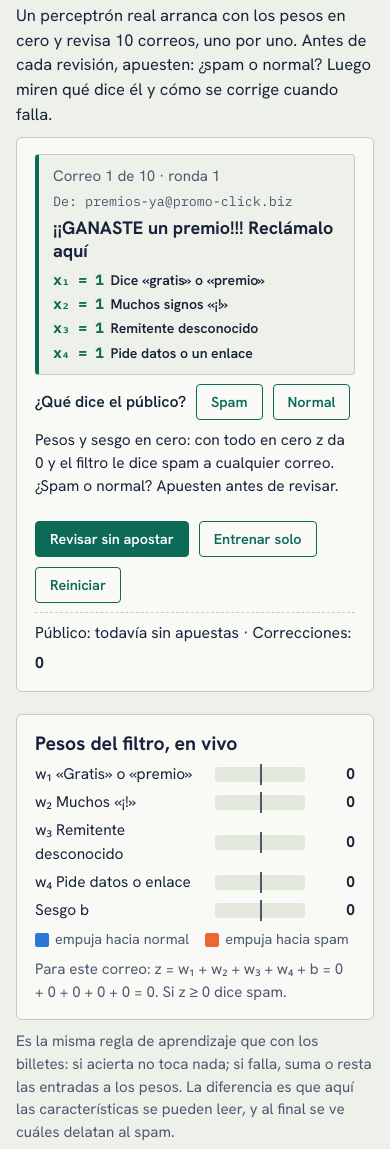
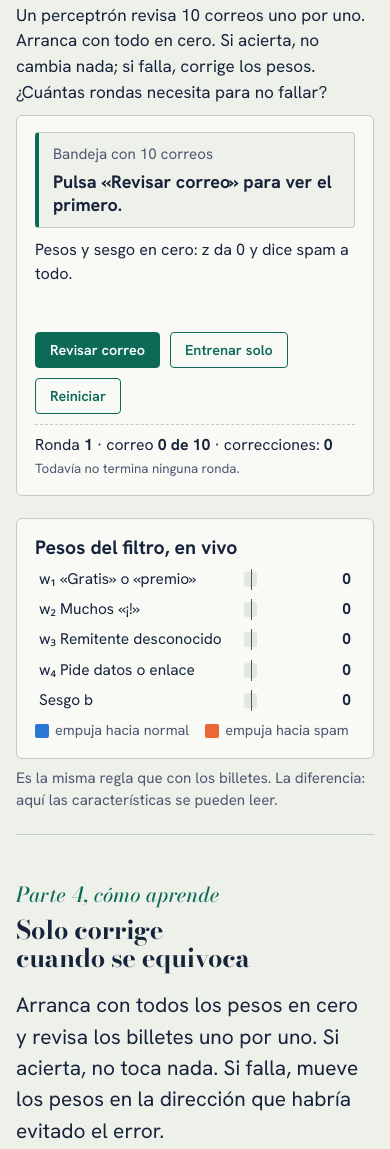
Before and after one commit to seeord11-algoty/lab, a plain HTML site: page index.html in a window 390 px wide. Shown: the part 10408-11557 px from the top of the page. Drawn offline with nearby package versions, Linux system fonts and the light colour scheme.

Commit message:
Simplificar la lámina 10 del filtro de correos
Un solo botón «Revisar correo» que muestra el correo, la cuenta con los
pesos de antes, si acertó y qué corrige; pesos que cambian resaltados con
antes → después; progreso por ronda; «Entrenar solo» en unos 10 s con
pausa; y resumen final armado con el estado real del modelo. Se quitan las
apuestas del público.

Co-Authored-By: Claude Opus 5.5 <noreply@anthropic.com>

```diff
--- a/index.html
+++ b/index.html
@@ -165,6 +165,13 @@ table.apretada th,table.apretada td{padding:4px 10px}
 .rasgos li.si b{color:var(--grabado);font-weight:700}
 .marcador{display:flex;flex-wrap:wrap;gap:6px 18px;font-size:.88em;border-top:1px dashed var(--linea);padding-top:8px}
 .aporte.apagado{opacity:.42}
+.aporte.peso{border-radius:4px;padding:2px 4px;transition:background .4s ease,box-shadow .4s ease}
+.aporte.peso.cambiado{background:color-mix(in srgb,var(--falso) 20%,transparent);box-shadow:0 0 0 2px var(--falso)}
+.co-cuenta{display:flex;flex-direction:column;gap:4px;font-size:.9em}
+.co-cuenta .cuenta{font-family:var(--f-codigo);font-size:.92em}
+.resumen{border:2px solid var(--grabado);border-radius:6px;background:color-mix(in srgb,var(--grabado) 10%,var(--lamina));padding:7px 14px;display:flex;flex-direction:column;gap:2px;font-size:.84em;line-height:1.4}
+.resumen[hidden]{display:none}
+.resumen .regla-txt{font-family:var(--f-codigo);font-size:.86em;font-weight:500;white-space:nowrap}
 .aporte .pista i{transition:width .35s ease,left .35s ease}
 
 /* quiz */
@@ -541,31 +548,29 @@ body:not(.expo) #b-rotulo{flex:1}
 <section class="lamina" data-parte="aprende">
   <header class="cabeza"><span class="num">Parte 4, cómo aprende</span><h2>Entrena tú un filtro de correos</h2></header>
   <div class="cuerpo" style="gap:10px">
-    <p style="font-size:.92em">Un perceptrón real arranca con los pesos en cero y revisa 10 correos, uno por uno. Antes de cada revisión, apuesten: ¿spam o normal? Luego miren qué dice él y cómo se corrige cuando falla.</p>
+    <p style="font-size:.95em">Un perceptrón revisa 10 correos uno por uno. Arranca con todo en cero. Si acierta, no cambia nada; si falla, corrige los pesos. ¿Cuántas rondas necesita para no fallar?</p>
     <div class="dos" style="gap:22px">
-      <div class="panel" style="gap:9px">
-        <div class="correo" id="co-carta" aria-live="polite"></div>
-        <div class="fila" role="group" aria-label="Apuesta del público">
-          <span style="font-weight:600;font-size:.88em">¿Qué dice el público?</span>
-          <button class="btn sec" type="button" data-apuesta="1">Spam</button>
-          <button class="btn sec" type="button" data-apuesta="0">Normal</button>
-        </div>
-        <p id="co-msg" aria-live="polite" style="font-size:.86em;min-height:5.4em"></p>
+      <div class="panel" style="gap:10px">
+        <div class="correo" id="co-carta"></div>
+        <div class="co-cuenta" id="co-msg" aria-live="polite" style="min-height:5.2em"></div>
         <div class="fila">
-          <button class="btn" id="co-sig" type="button">Siguiente correo</button>
+          <button class="btn" id="co-sig" type="button">Revisar correo</button>
           <button class="btn sec" id="co-auto" type="button">Entrenar solo</button>
           <button class="btn sec" id="co-reset" type="button">Reiniciar</button>
         </div>
-        <p class="marcador" id="co-marcador" aria-live="polite"></p>
-      </div>
-      <div class="pila" style="gap:10px">
-        <div class="panel" style="gap:7px">
+        <div class="marcador" style="flex-direction:column;gap:2px">
+          <span id="co-progreso" aria-live="polite"></span>
+          <span class="nota" id="co-rondas"></span>
+        </div>
+      </div>
+      <div class="pila" style="gap:8px">
+        <div class="panel" style="gap:6px">
           <h3>Pesos del filtro, en vivo</h3>
-          <div id="co-pesos" class="pila" style="gap:5px"></div>
+          <div id="co-pesos" class="pila" style="gap:3px"></div>
           <div class="leyenda"><span><svg viewBox="0 0 14 14"><rect width="14" height="14" rx="2" class="m-aut"/></svg>empuja hacia normal</span><span><svg viewBox="0 0 14 14"><rect width="14" height="14" rx="2" class="m-fal"/></svg>empuja hacia spam</span></div>
-          <p class="nota" id="co-z"></p>
-        </div>
-        <p class="nota f">Es la misma regla de aprendizaje que con los billetes: si acierta no toca nada; si falla, suma o resta las entradas a los pesos. La diferencia es que aquí las características se pueden leer, y al final se ve cuáles delatan al spam.</p>
+        </div>
+        <div class="resumen" id="co-resumen" aria-live="polite" hidden></div>
+        <p class="nota f">Es la misma regla que con los billetes. La diferencia: aquí las características se pueden leer.</p>
       </div>
     </div>
   </div>
@@ -1250,10 +1255,12 @@ mostrarBillete(TEST[1]);
   reset();
 })();
 
-/* ============ APRENDE: filtro de correos que entrena el público ============ */
+/* ============ APRENDE: filtro de correos ============ */
 (function () {
   const RASGOS = ["Dice «gratis» o «premio»", "Muchos signos «¡!»", "Remitente desconocido", "Pide datos o un enlace"];
   const CORTO = ["«Gratis» o «premio»", "Muchos «¡!»", "Remitente desconocido", "Pide datos o enlace"];
+  const EN_REGLA = ["gratis", "¡!", "remitente", "datos"];
+  const DELATA = ["«gratis» o «premio»", "muchos ¡!", "remitente desconocido", "pedir datos o un enlace"];
   const TIPO = ["normal", "spam"], SUB = ["₁", "₂", "₃", "₄"];
   /* correos inventados; y = 1 es spam */
   const CORREOS = [
@@ -1268,82 +1275,91 @@ mostrarBillete(TEST[1]);
     { de: "ganador2026@sorteos-mundiales.net", asunto: "¡¡Premio garantizado para ti!!", x: [1, 1, 1, 0], y: 1 },
     { de: "practicante.nuevo@correo.com", asunto: "Hola, soy el nuevo practicante del área", x: [0, 0, 1, 0], y: 0 }
   ];
-  const TOPE = 4;
-  $("#co-pesos").innerHTML = CORTO.map((r, j) => `<div class="aporte peso" id="cp-${j}" style="grid-template-columns:11em minmax(0,1fr) 2.6em"><span>w${SUB[j]} ${r}</span><div class="pista"><i></i></div><span class="dato" style="text-align:right"></span></div>`).join("")
-    + `<div class="aporte peso" id="cp-b" style="grid-template-columns:11em minmax(0,1fr) 2.6em"><span>Sesgo b</span><div class="pista"><i></i></div><span class="dato" style="text-align:right"></span></div>`;
-  function barra(fila, v) {
-    const el = $("i", fila), a = Math.min(Math.abs(v), TOPE) / TOPE * 50;
+  const TOPE = 4, N = CORREOS.length;
+  const fila = (id, nombre) => `<div class="aporte peso" id="${id}" style="grid-template-columns:12.6em minmax(0,1fr) 5.4em"><span style="white-space:nowrap">${nombre}</span><div class="pista"><i></i></div><span class="dato" style="text-align:right;white-space:nowrap"></span></div>`;
+  $("#co-pesos").innerHTML = CORTO.map((r, j) => fila("cp-" + j, `w${SUB[j]} ${r}`)).join("") + fila("cp-b", "Sesgo b");
+  const lista = a => a.length > 1 ? a.slice(0, -1).join(", ") + " y " + a[a.length - 1] : a[0];
+  /* suma con signos legibles: «1 + 2 − 3» */
+  const suma = vs => vs.map((v, k) => k === 0 ? signo(v, 0) : (v < 0 ? "− " : "+ ") + fmt(Math.abs(v), 0)).join(" ");
+  function barra(f, antes, v) {
+    const el = $("i", f), a = Math.min(Math.abs(v), TOPE) / TOPE * 50;
     el.style.width = a + "%"; el.style.left = (v < 0 ? 50 - a : 50) + "%";
     el.style.background = v < 0 ? "var(--autentico)" : "var(--falso)";
-    $(".dato", fila).textContent = signo(v, 0);
-  }
-  let s, timer = null;
-  const zDe = c => zLineal(c.x, s.w, s.b);
-  function pintarPesos() {
-    const c = CORREOS[s.i];
-    s.w.forEach((v, j) => { const f = $("#cp-" + j); barra(f, v); f.classList.toggle("apagado", !c.x[j]); });
-    barra($("#cp-b"), s.b);
+    $(".dato", f).textContent = antes === v ? signo(v, 0) : `${signo(antes, 0)} → ${signo(v, 0)}`;
+    f.classList.toggle("cambiado", antes !== v);
+  }
+  let s, timer = null, brillo = null;
+  /* pinta los pesos; con los de antes, resalta un momento los que cambiaron */
+  function pintarPesos(antes, x) {
+    const aw = antes ? antes.w : s.w, ab = antes ? antes.b : s.b;
+    s.w.forEach((v, j) => { const f = $("#cp-" + j); barra(f, aw[j], v); f.classList.toggle("apagado", !!x && !x[j]); });
+    barra($("#cp-b"), ab, s.b);
+    clearTimeout(brillo);
+    brillo = setTimeout(() => $$("#co-pesos .cambiado").forEach(f => f.classList.remove("cambiado")), 1200);
+  }
+  function pintarCarta(c, k) {
+    $("#co-carta").innerHTML = c ? `<span class="nota">Ronda ${s.ronda} · correo ${k + 1} de ${N}</span>
+      <span class="de">De: ${c.de}</span><span class="asunto">${c.asunto}</span>
+      <ul class="rasgos">${RASGOS.map((r, j) => `<li class="${c.x[j] ? "si" : ""}"><b>x${SUB[j]} = ${c.x[j]}</b>${r}</li>`).join("")}</ul>`
+      : `<span class="nota">Bandeja con ${N} correos</span><span class="asunto">Pulsa «Revisar correo» para ver el primero.</span>`;
+  }
+  function pintarMando() {
+    $("#co-sig").disabled = s.fin;
+    $("#co-progreso").innerHTML = `Ronda <span class="dato">${s.ronda}</span> · correo <span class="dato">${s.visto} de ${N}</span> · correcciones: <span class="dato">${s.corr}</span>`;
+    $("#co-rondas").textContent = s.rondas.length ? s.rondas.map((n, r) => `Ronda ${r + 1}: ${n}`).join(" · ") : "Todavía no termina ninguna ronda.";
+  }
+  /* el resumen se arma con el estado real del modelo */
+  function resumen() {
+    const pesos = s.w.map((v, j) => ({ v, j })).filter(p => p.v !== 0);
+    const regla = pesos.map((p, k) => (k === 0 ? (p.v < 0 ? "−" : "") : (p.v < 0 ? " − " : " + ")) + fmt(Math.abs(p.v), 0) + "·" + EN_REGLA[p.j]).join("")
+      + (s.b ? (s.b < 0 ? " − " : " + ") + fmt(Math.abs(s.b), 0) : "");
+    const max = Math.max(...s.w), top = s.w.map((v, j) => v === max ? DELATA[j] : null).filter(Boolean);
+    $("#co-resumen").innerHTML = `<strong>Aprendió en ${cuantos(s.rondas.length, "ronda", "rondas")} con ${cuantos(s.corr, "corrección", "correcciones")}.</strong>
+      <span>Regla aprendida: <span class="regla-txt">z = ${regla}</span></span>
+      ${s.b < 0 ? `<span>Necesita ${cuantos(-s.b, "punto", "puntos")} de sospecha para decir spam.</span>` : ""}
+      <span>Lo que más delata al spam: ${lista(top)} (peso ${fmt(max, 0)}).</span>`;
+    $("#co-resumen").hidden = false;
+  }
+  /* un clic: muestra el correo, la cuenta con los pesos de antes, si acertó y qué corrige */
+  function revisar() {
+    if (s.fin) return parar();
+    if (s.k === N) { s.k = 0; s.ronda++; s.errRonda = 0; }
+    const k = s.k, c = CORREOS[k], antes = { w: [...s.w], b: s.b };
+    const z = zLineal(c.x, s.w, s.b), pred = z >= 0 ? 1 : 0, e = c.y - pred;
     const act = c.x.map((v, j) => v ? j : -1).filter(j => j >= 0);
-    $("#co-z").textContent = `Para este correo: z = ${act.map(j => "w" + SUB[j]).concat("b").join(" + ")} = ${act.map(j => signo(s.w[j], 0)).concat(signo(s.b, 0)).join(" + ").replace(/\+ −/g, "− ")} = ${signo(zDe(c), 0)}. Si z ≥ 0 dice spam.`;
-  }
-  function pintarCarta() {
-    const c = CORREOS[s.i];
-    $("#co-carta").innerHTML = `<span class="nota">Correo ${s.i + 1} de ${CORREOS.length} · ronda ${s.ronda}</span>
-      <span class="de">De: ${c.de}</span><span class="asunto">${c.asunto}</span>
-      <ul class="rasgos">${RASGOS.map((r, j) => `<li class="${c.x[j] ? "si" : ""}"><b>x${SUB[j]} = ${c.x[j]}</b>${r}</li>`).join("")}</ul>`;
-  }
-  function pintarMando() {
-    $$("[data-apuesta]").forEach(b => b.disabled = !s.pend || s.fin);
-    $("#co-sig").textContent = s.pend && !s.fin ? "Revisar sin apostar" : "Siguiente correo";
-    $("#co-sig").disabled = s.fin;
-    const pub = s.apuestas ? `Público: <span class="dato">${s.pub} de ${s.apuestas}</span> · Perceptrón en esos mismos correos: <span class="dato">${s.percEnApuestas} de ${s.apuestas}</span>` : "Público: todavía sin apuestas";
-    $("#co-marcador").innerHTML = `${pub} · Correcciones: <span class="dato">${s.corr}</span>`;
-  }
-  function revisar(apuesta) {
-    const c = CORREOS[s.i], z = zDe(c), pred = z >= 0 ? 1 : 0, e = c.y - pred;
-    let msg = "";
-    if (apuesta !== null) {
-      s.apuestas++; if (apuesta === c.y) s.pub++; if (pred === c.y) s.percEnApuestas++;
-      msg += `Ustedes dijeron ${TIPO[apuesta]}: <strong>${apuesta === c.y ? "acertaron" : "fallaron"}</strong>. `;
+    const nombres = act.map(j => "w" + SUB[j]).concat("b").join(" + ");
+    const cuenta = act.length ? `${nombres} = ${suma(act.map(j => s.w[j]).concat(s.b))} = ` : "b = ";
+    const L = [`<span class="cuenta">z = ${cuenta}<strong>${signo(z, 0)}</strong></span> <span>→ dice <span class="pastilla ${pred ? "c-fal" : "c-aut"}">${TIPO[pred]}</span></span>`];
+    pintarCarta(c, k);
+    if (e === 0) L.push(`Era ${TIPO[c.y]}: <strong class="c-aut">acertó</strong>.`, "No cambia nada.");
+    else {
+      s.w = s.w.map((v, j) => v + e * c.x[j]); s.b += e; s.corr++; s.errRonda++;
+      const ws = act.map(j => "w" + SUB[j]);
+      L.push(`Era ${TIPO[c.y]}: <strong class="c-fal">se equivocó</strong>.`, `<strong>${e > 0 ? "Suma" : "Resta"} 1 ${ws.length ? "a " + ws.join(", ") + " y al sesgo" : "al sesgo"}.</strong>`);
     }
-    msg += `El perceptrón calcula z = ${signo(z, 0)} y dice <span class="pastilla ${pred ? "c-fal" : "c-aut"}">${TIPO[pred]}</span>; era <span class="pastilla ${c.y ? "c-fal" : "c-aut"}">${TIPO[c.y]}</span>. `;
-    if (e === 0) msg += "Acierta: no toca los pesos.";
-    else {
-      const act = c.x.map((v, j) => v ? "w" + SUB[j] : "").filter(Boolean);
-      s.w = s.w.map((v, j) => v + e * c.x[j]); s.b += e; s.corr++; s.errRonda++;
-      msg += `<strong>Se equivoca</strong> (error ${e > 0 ? "+1" : "−1"}): ${e > 0 ? "le suma 1" : "le resta 1"} a ${act.length ? act.join(", ") + " y al sesgo" : "al sesgo"}.`;
+    s.visto = k + 1; s.k++;
+    if (s.k === N) {
+      s.rondas.push(s.errRonda);
+      if (s.errRonda === 0) { s.fin = true; parar(); L.push(`<strong>Ronda ${s.ronda} sin errores: terminó de aprender.</strong>`); resumen(); }
+      else L.push(`<strong>Fin de la ronda ${s.ronda}: ${cuantos(s.errRonda, "corrección", "correcciones")}.</strong> Vuelve a empezar.`);
     }
-    s.pend = false;
-    if (s.i === CORREOS.length - 1 && s.errRonda === 0) {
-      s.fin = true; parar();
-      msg += ` <strong>Ronda ${s.ronda} completa sin errores: el filtro aprendió con ${cuantos(s.corr, "corrección", "correcciones")}.</strong> Lo que más delata al spam es lo que tiene el peso más alto.`;
-    } else if (s.i === CORREOS.length - 1) msg += ` Fin de la ronda ${s.ronda} con ${cuantos(s.errRonda, "corrección", "correcciones")}: vuelve a revisarlos.`;
-    $("#co-msg").innerHTML = msg;
-    pintarPesos(); pintarMando();
-  }
-  function siguiente() {
-    if (s.fin) return parar();
-    if (s.pend) return revisar(null);
-    s.i++;
-    if (s.i === CORREOS.length) { s.i = 0; s.ronda++; s.errRonda = 0; }
-    s.pend = true;
-    $("#co-msg").innerHTML = "¿Spam o normal? Apuesten antes de revisar.";
-    pintarCarta(); pintarPesos(); pintarMando();
-  }
-  function parar() { if (timer) { clearInterval(timer); timer = null; $("#co-auto").textContent = "Entrenar solo"; } }
+    $("#co-msg").innerHTML = L.map(t => `<div>${t}</div>`).join("");
+    pintarPesos(antes, c.x); pintarMando();
+  }
+  function parar() { if (timer) { clearInterval(timer); timer = null; } $("#co-auto").textContent = "Entrenar solo"; }
   function reset() {
     parar();
-    s = { w: [0, 0, 0, 0], b: 0, i: 0, ronda: 1, errRonda: 0, corr: 0, pend: true, fin: false, pub: 0, apuestas: 0, percEnApuestas: 0 };
-    $("#co-msg").innerHTML = "Pesos y sesgo en cero: con todo en cero z da 0 y el filtro le dice spam a cualquier correo. ¿Spam o normal? Apuesten antes de revisar.";
-    pintarCarta(); pintarPesos(); pintarMando();
-  }
-  $$("[data-apuesta]").forEach(b => b.onclick = () => { parar(); if (s.pend && !s.fin) revisar(+b.dataset.apuesta); });
-  $("#co-sig").onclick = () => { parar(); siguiente(); };
+    s = { w: [0, 0, 0, 0], b: 0, k: 0, visto: 0, ronda: 1, errRonda: 0, corr: 0, rondas: [], fin: false };
+    $("#co-msg").innerHTML = "<div>Pesos y sesgo en cero: z da 0 y dice spam a todo.</div>";
+    $("#co-resumen").hidden = true;
+    pintarCarta(null); pintarPesos(); pintarMando();
+  }
+  $("#co-sig").onclick = () => { parar(); revisar(); };
   $("#co-reset").onclick = reset;
   $("#co-auto").onclick = () => {
     if (timer) return parar();
     if (s.fin) reset();
-    $("#co-auto").textContent = "Pausar"; timer = setInterval(siguiente, 700);
+    $("#co-auto").textContent = "Pausar"; timer = setInterval(revisar, 250);
   };
   reset();
 })();
```
